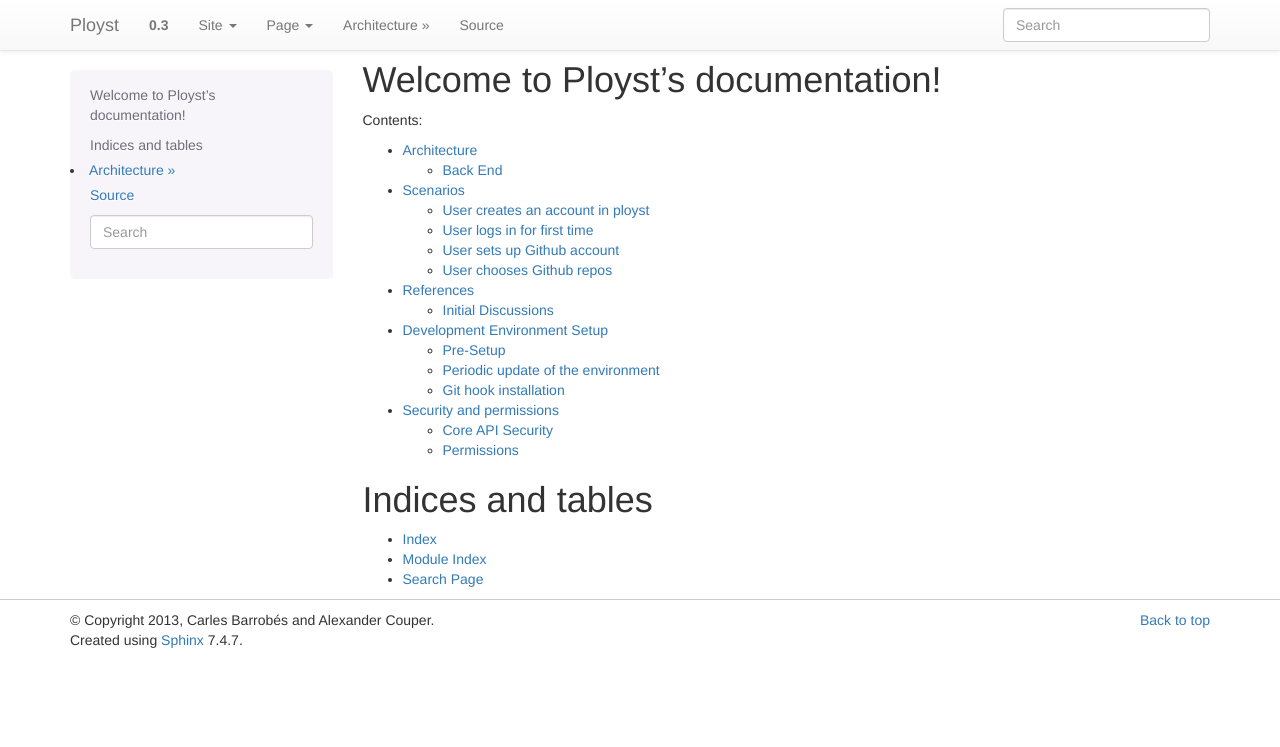
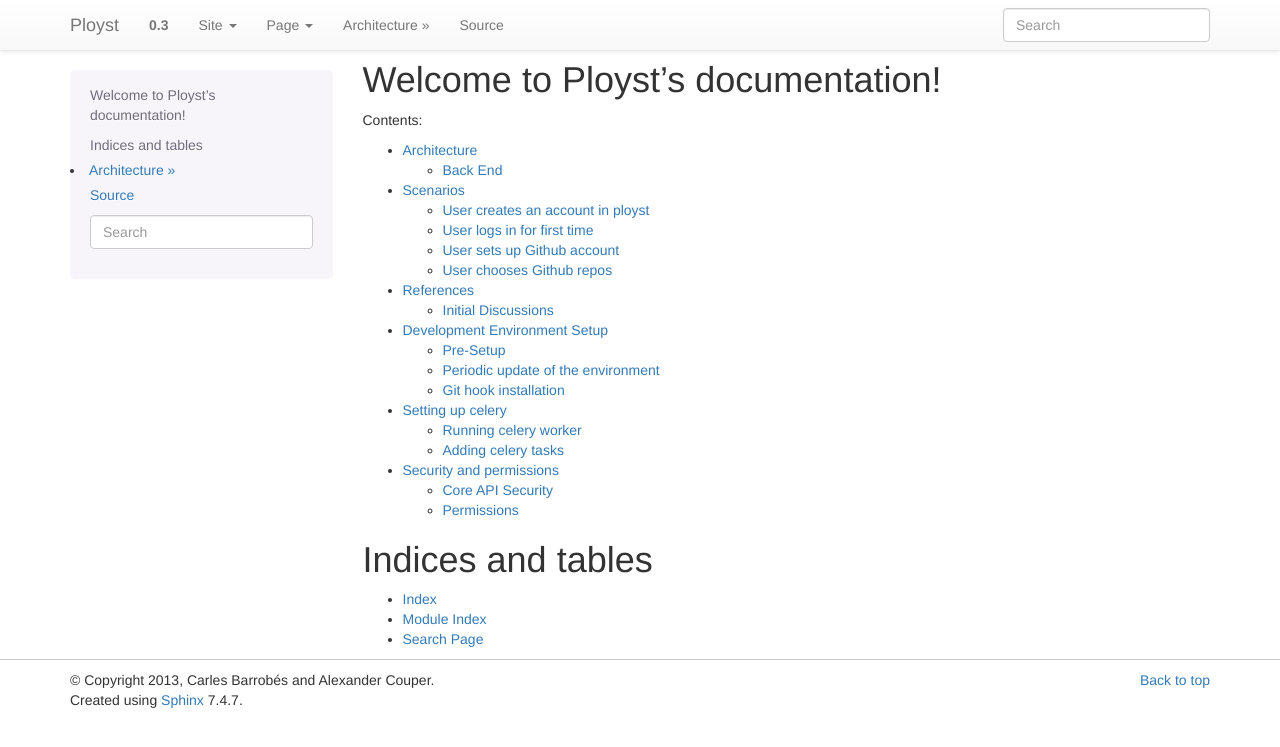
Before and after one commit to pretenders/ployst, a Sphinx documentation site: the page built from docs/source/index.rst, in a window 1280 px wide. Shown: the top 747 px of the page. Built offline with Sphinx 7.4.7, drawn with Linux system fonts in a browser that asks for light colours.

Commit message:
Small improvement to celery docs

```diff
--- a/docs/source/celery.rst
+++ b/docs/source/celery.rst
@@ -1,5 +1,8 @@
+Setting up celery
+=================
+
 Running celery worker
-=====================
+---------------------
 
 1. Make sure rabbitmq-server is running locally::
 
@@ -17,7 +20,7 @@
 
 
 Adding celery tasks
-===================
+-------------------
 
 Celery tasks are found if they are put inside a ``tasks.py`` module
 of an app that is registered in ``INSTALLED_APPS`` of settings.
--- a/docs/source/index.rst
+++ b/docs/source/index.rst
@@ -16,6 +16,7 @@
    references
 
    development-setup
+   celery
    security
 
 Indices and tables
```
